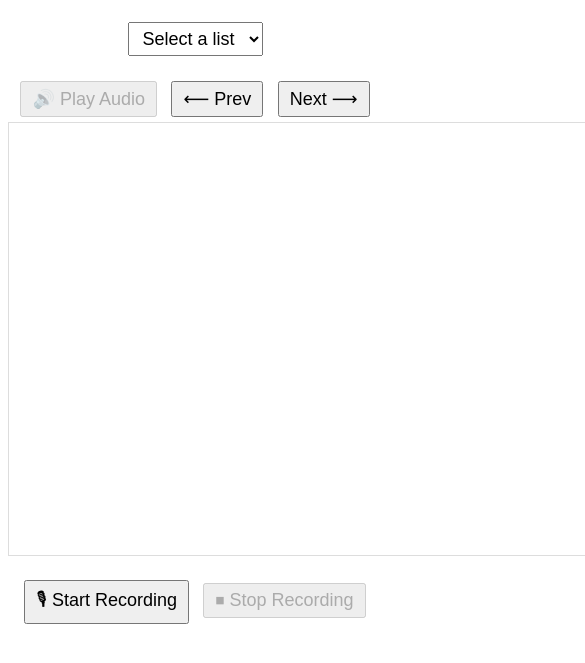
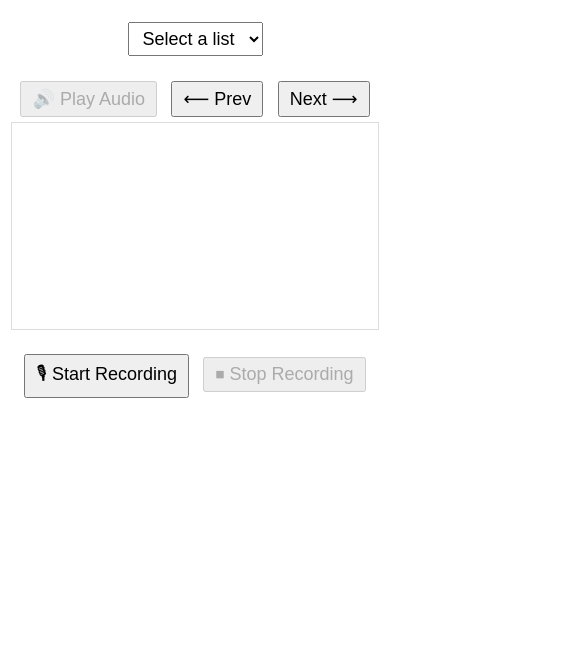
Before and after one commit to profe-Felix/spanish-reading, a plain HTML site: page index.html in a window 390 px wide. Shown: the part 51-714 px from the top of the page, 585 px wide, since content can reach past the window. Drawn offline with Linux system fonts and the light colour scheme; a web font is replaced by a local one.

Commit message:
Update index.html

```diff
--- a/index.html
+++ b/index.html
@@ -1,4 +1,3 @@
-
 <!DOCTYPE html>
 <html lang="es">
 <head>
@@ -16,24 +15,21 @@
       user-select: none;
       margin-top: 20px;
     }
-
     canvas {
       -webkit-user-select: none;
       user-select: none;
       touch-action: none;
-
       border: 1px solid #ddd;
-      touch-action: none;
       margin-bottom: 15px;
+      /* width/height are set dynamically in JS for responsiveness */
+      display: inline-block;
     }
     select, button {
       font-size: 18px;
       padding: 5px 10px;
       margin: 5px;
     }
-    #controls {
-      margin-top: 15px;
-    }
+    #controls { margin-top: 15px; }
   </style>
 </head>
 <body>
@@ -54,8 +50,9 @@ canvas {
     <button id="nextWord">Next ⟶</button>
   </div>
 
-  <canvas id="wordCanvas" width="768" height="432">
-  </canvas>
+  <!-- Width/height attributes remain; JS will override for responsiveness -->
+  <canvas id="wordCanvas" width="768" height="432"></canvas>
+
   <div id="recording-controls">
     <button id="startRecording">🎙 Start Recording</button>
     <button id="stopRecording" disabled>⏹ Stop Recording</button>
@@ -64,9 +61,8 @@ canvas {
   <div id="readyMessage" style="font-size: 24px; margin-top: 10px; color: #555;"></div>
   <div id="previewContainer"></div>
 
-
-
 <script>
+/* ==================== Original wiring preserved ==================== */
 const canvas = document.getElementById("wordCanvas");
 const ctx = canvas.getContext("2d");
 
@@ -78,6 +74,56 @@ document.getElementById("wordListSelect").addEventListener("change", loadWordLis
 document.getElementById("nextWord").addEventListener("click", () => changeWord(1));
 document.getElementById("prevWord").addEventListener("click", () => changeWord(-1));
 
+/* ==================== Responsive canvas (scaling only) ====================
+   - Sets CSS size to fit viewport, capped at 768px
+   - Sets backing store (canvas.width/height) with devicePixelRatio for crispness
+   - Keeps your logic intact; only recomputes layout when size changes
+========================================================================== */
+const DPR = Math.max(1, Math.min(3, window.devicePixelRatio || 1));
+const MAX_W = 768;
+const BASE_W = 768;
+const BASE_H = 432;
+const BASE_AR = BASE_H / BASE_W;   // ~0.5625
+
+function resizeCanvasForViewport() {
+  const vw = window.innerWidth;
+  const pad = 24; // small horizontal cushion
+  const displayW = Math.min(Math.max(320, vw - pad), MAX_W);
+  const displayH = Math.round(displayW * BASE_AR);
+
+  // CSS layout size (in CSS pixels)
+  canvas.style.width  = displayW + "px";
+  canvas.style.height = displayH + "px";
+
+  // Backing store size (in device pixels), then map 1 unit to 1 CSS px
+  canvas.width  = Math.round(displayW * DPR);
+  canvas.height = Math.round(displayH * DPR);
+  ctx.setTransform(DPR, 0, 0, DPR, 0, 0);
+
+  // If a word is loaded, recompute with new size; this preserves your flow
+  if (words && words.length) {
+    setupWord(words[currentWordIndex]);
+  } else {
+    ctx.clearRect(0, 0, canvas.width, canvas.height);
+  }
+}
+
+// Debounce resize with rAF
+let _rAF = null;
+function scheduleResize() {
+  if (_rAF) return;
+  _rAF = requestAnimationFrame(() => {
+    _rAF = null;
+    resizeCanvasForViewport();
+  });
+}
+window.addEventListener("resize", scheduleResize);
+window.addEventListener("orientationchange", scheduleResize);
+document.addEventListener("DOMContentLoaded", () => {
+  resizeCanvasForViewport();
+});
+
+/* ==================== Your original functions (kept) ==================== */
 async function loadWordList() {
   const listName = document.getElementById("wordListSelect").value;
   const response = await fetch(`wordlists/${listName}.txt`);
@@ -89,7 +135,6 @@ async function loadWordList() {
     setupWord(words[currentWordIndex]);
     document.getElementById("playAudio").disabled = false;
   });
-
 }
 
 function changeWord(direction) {
@@ -100,15 +145,22 @@ function changeWord(direction) {
     setupWord(words[currentWordIndex]);
     document.getElementById("playAudio").disabled = false;
   });
-
 }
 
 function setupWord(word) {
-  ctx.font = "bold 80px Andika";
+  // SCALE: derive font size from current canvas display width
+  const displayW = canvas.clientWidth || BASE_W;
+  const scaled = Math.round(80 * (displayW / BASE_W)); // base 80px @ 768px
+  const fontPx = Math.max(36, Math.min(96, scaled));   // clamp for phones/desktop
+  ctx.font = `bold ${fontPx}px Andika`;
+
+  // Your existing logic — unchanged except it now measures using scaled font
   letters = parseWord(word);
 
   let totalWidth = letters.reduce((sum, l) => sum + ctx.measureText(l.text).width, 0);
-  let cushion = 40; sliderStart = (canvas.width - totalWidth) / 2 - cushion;
+  let cushion = 40;
+  // Use CSS pixel width for layout math (since transform maps 1 unit = 1 CSS px)
+  sliderStart = ( (canvas.clientWidth || BASE_W) - totalWidth ) / 2 - cushion;
 
   let padding = 10;
   let lastLetterWidth = ctx.measureText(letters[letters.length - 1].text).width;
@@ -117,12 +169,13 @@ function setupWord(word) {
   sliderX = sliderStart; // Start with cushion before first letter
   drawCanvas();
 
+  // Kept exactly as you had it
   document.getElementById("playAudio").addEventListener("click", () => {
     if (words && words.length && typeof currentWordIndex === 'number') {
       playWordAudio(words[currentWordIndex]);
     }
   });
+}
 </script>
 </body>
-
 </html>
```
Lines whose indentation alone changed are shown as unchanged.
